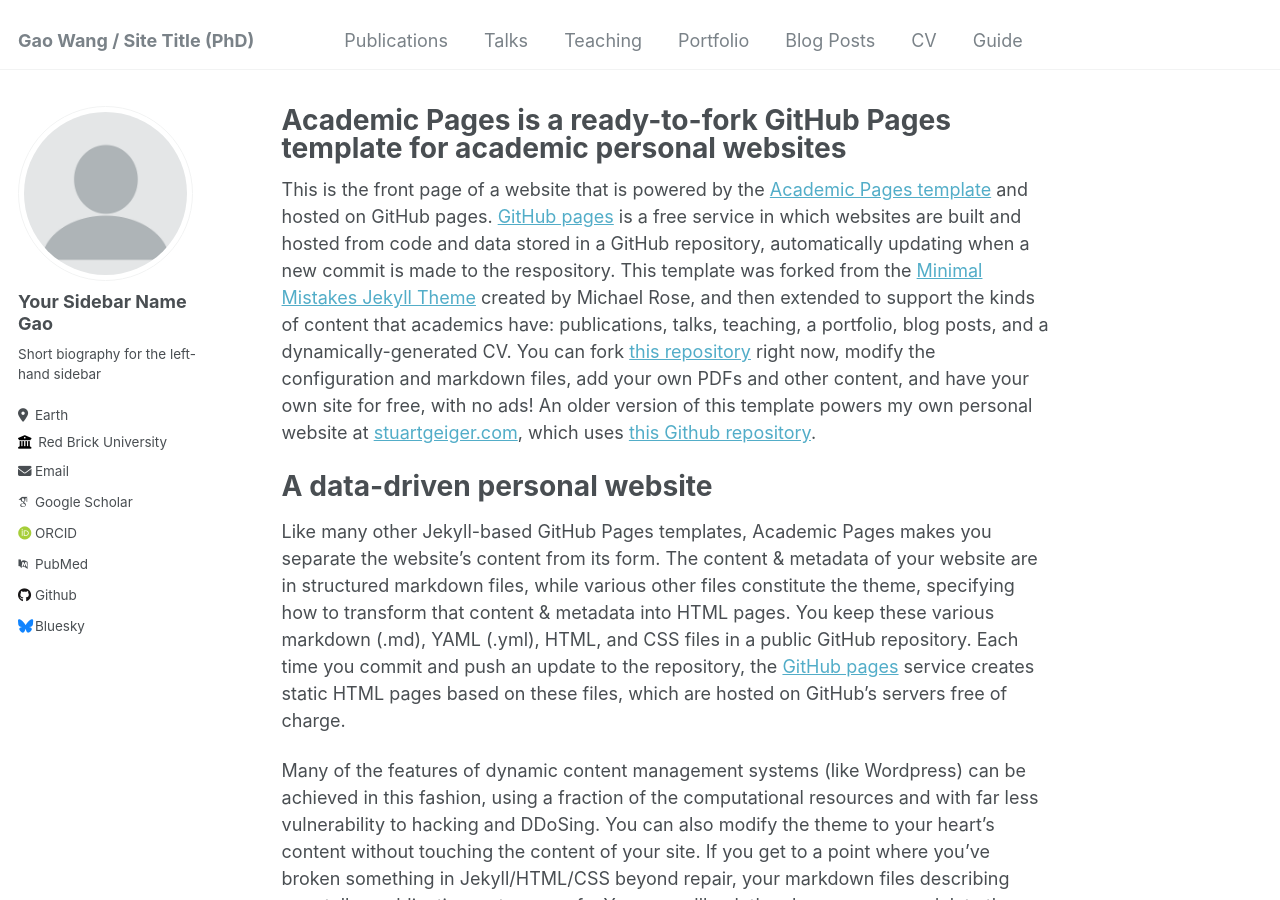
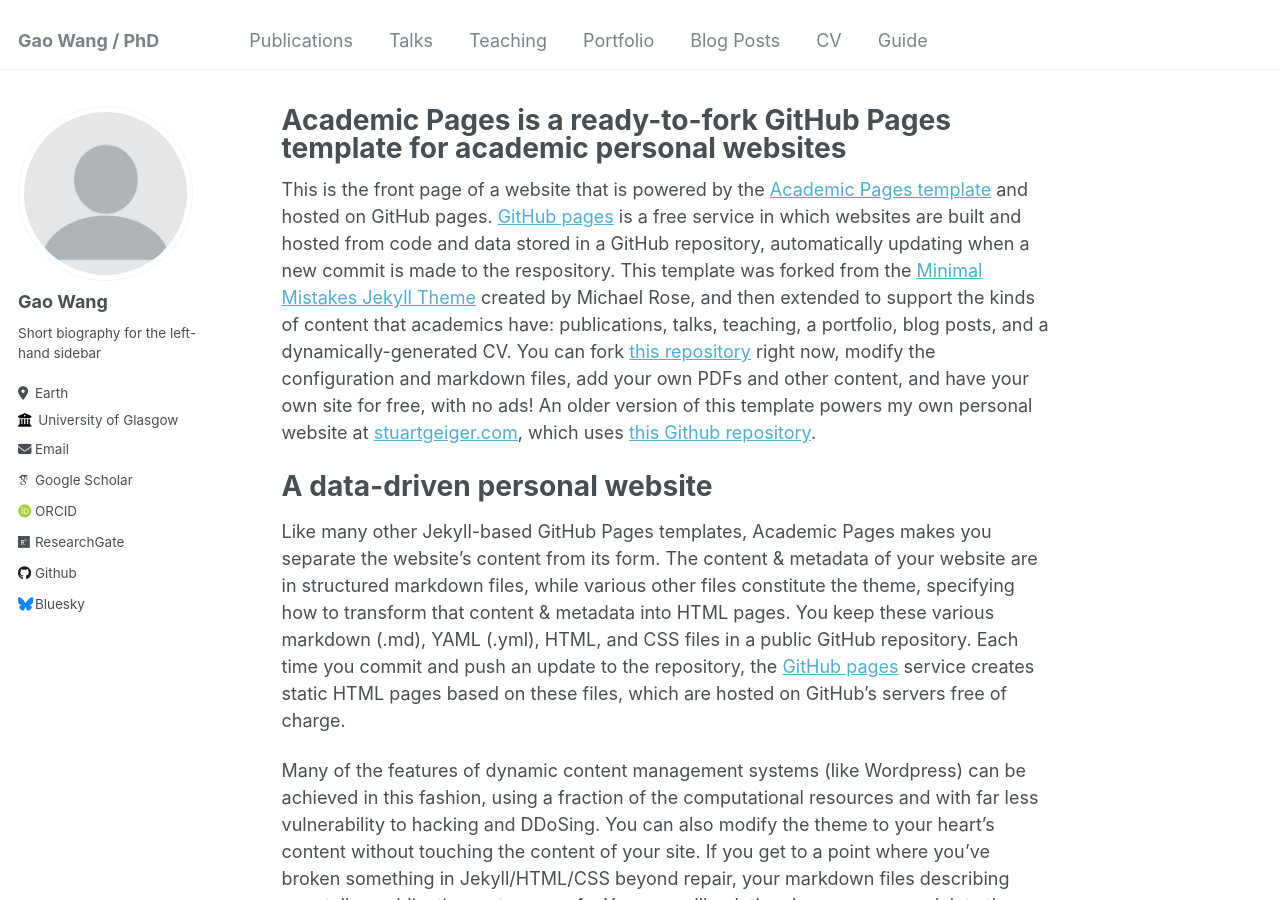
Before and after one commit to wg1275970202/test_page.github.io, a Jekyll site: the page built from _pages/about.md, in a window 1280 px wide and 900 px high. Built offline with Jekyll 4.4.1, drawn with Linux system fonts in a browser that asks for light colours; some web fonts are replaced.

Commit message:
Update _config.yml

```diff
--- a/_config.yml
+++ b/_config.yml
@@ -8,13 +8,13 @@
 
 # Basic Site Settings
 locale                   : "en-UK"
-title                    : "Gao Wang / Site Title (PhD)"
+title                    : "Gao Wang / PhD"
 title_separator          : "-"
 name                     : &name "Gao"
 description              : &description "personal description"
-url                      : https://academicpages.github.io # the base hostname & protocol for your site e.g. "https://mmistakes.github.io"
+url                      : https://wg1275970202.github.io # the base hostname & protocol for your site e.g. "https://mmistakes.github.io"
 baseurl                  : "" # the subpath of your site, e.g. "/blog"
-repository               : "academicpages/academicpages.github.io"
+repository               : "wg1275970202/wg1275970202.github.io"
 
 # Site Author - The following control what appear as part of the author content on the side bar.
 #               If a field is blank the icon and link will not appear, otherwise it will be shown.
@@ -22,22 +22,22 @@
 author:
   # Biographic information
   avatar           : "profile.png"
-  name             : "Your Sidebar Name Gao"
+  name             : "Gao Wang"
   pronouns         : # example: "she/her"
   bio              : "Short biography for the left-hand sidebar"
   location         : "Earth"
-  employer         : "Red Brick University"
-  uri              : # URL
-  email            : "none@example.org"
+  employer         : "University of Glasgow"
+  URI              : "https://www.physics.gla.ac.uk/xtremelight/Gao.html" # URL
+  email            : "g.wang.4@research.gla.ac.uk"
 
   # Academic websites
   arxiv            : # URL - Update with the correct link to your profile
-  googlescholar    : "https://scholar.google.com/citations?user=PS_CX0AAAAAJ"
+  googlescholar    : "https://scholar.google.com/citations?user=YAWqUGEAAAAJ&hl=en"
   impactstory      : # URL
-  orcid            : "http://orcid.org/yourorcidurl"
+  orcid            : "https://orcid.org/my-orcid?orcid=0000-0002-6746-792X"
   semantic         : # URL
-  pubmed           : "https://www.ncbi.nlm.nih.gov/pubmed/?term=john+snow"
-  researchgate     : # URL
+  pubmed           : # URL
+  researchgate     : "https://www.researchgate.net/profile/Gao-Wang-7"# URL
 
   # Repositories and software development
   bitbucket        : # Username - Update with your username on the site
```
